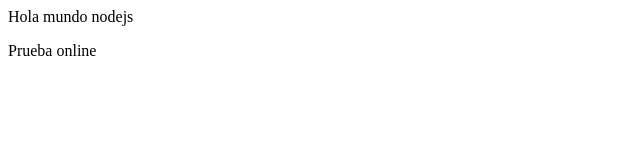
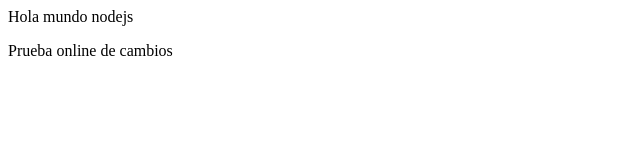
Before and after one commit to lucaspassa/git-test-ionic, a website: page index.html in a window 1280 px wide. Shown: the full height of the page, 0-640 px from the left. Drawn offline with Linux system fonts and the light colour scheme.

Commit message:
Cambio en index

```diff
--- a/index.html
+++ b/index.html
@@ -1,6 +1,6 @@
 <html>
     <body>
         Hola mundo nodejs
-        <p>Prueba online</p>
+        <p>Prueba online de cambios</p>
     </body>
 </html>
```
